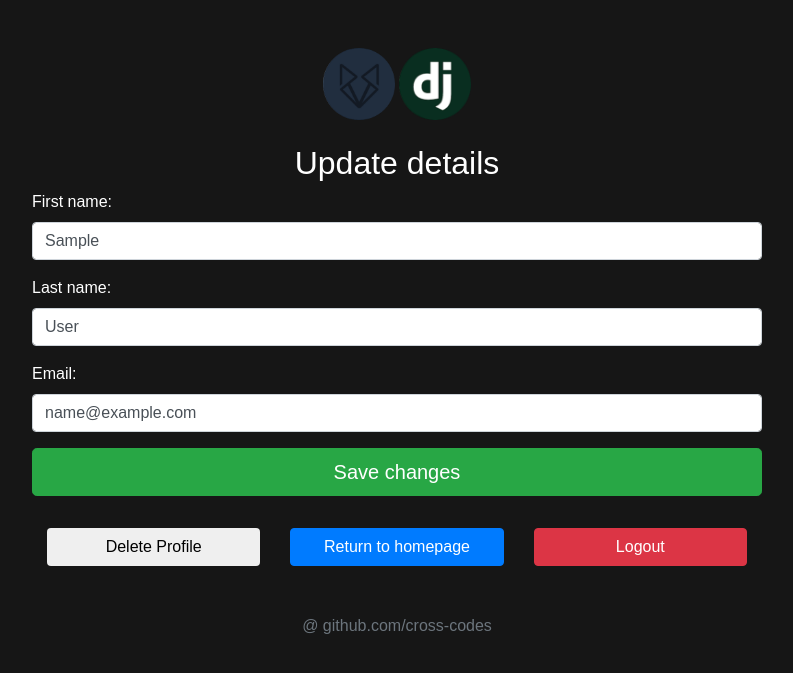
After one commit to cross-codes/Order-management-system, a Django app: page /accounts/userupdate/1 in a window 1280 px wide. The commit adds this page. Shown: the top 673 px of the page, without its empty margins (243-1036 px from the left). Run offline with Django 4.2, Linux system fonts and the light colour scheme; the visitor is signed in with stand-in values (Sample User, id 1); data comes from the database, SQL or seed files in the repository; some libraries are stand-ins or nearby versions; some web fonts are replaced.

Commit message:
Add new features, update documentation
Added a new feature to update or delete user profile
Modified CSS and button positioning for some pages
Update search query to be able to sort by priority tag
Add more explanations to documentation

```diff
--- a/order_management/accounts/forms.py
+++ b/order_management/accounts/forms.py
@@ -53,3 +53,9 @@
             user.save()
 
         return user
+
+
+class UserUpdationForm(forms.ModelForm):
+    class Meta:
+        model = User
+        fields = ["first_name", "last_name", "email"]
--- /dev/null
+++ b/order_management/accounts/templates/update_user.html
@@ -0,0 +1,85 @@
+{% load static %}
+<!DOCTYPE html>
+<html lang="en">
+    <head>
+        <meta charset="UTF-8">
+        <meta http-equiv="X-UA-Compatible" content="IE=edge">
+        <meta name="viewport" content="width=device-width, initial-scale=1.0">
+        <link href="{% static 'css/bootstrap.min.css' %}" rel="stylesheet">
+        <link href="{% static 'css/list_orders.css' %}" rel="stylesheet">
+        <title>Update Order</title>
+    </head>
+    <body style="background-color: #161616;">
+        <div class="container mt-5">
+            <div class="row justify-content-center">
+                <div class="col-md-8">
+                    <div class="text-center">
+                        <img class="mb-4"
+                             src="{% static 'img/banner.png' %}"
+                             alt=""
+                             width="72"
+                             height="72">
+                        <img class="mb-4"
+                             src="{% static 'img/django.png' %}"
+                             alt=""
+                             width="72"
+                             height="72">
+                    </div>
+                    <h2 class="text-center" style="color: #FFFFFF;">Update details</h2>
+                    <form method="post" action="">
+                        {% csrf_token %}
+                        <div class="form-group" style="color: #FFFFFF;">
+                            <label for="{{ form.first_name.id_for_label }}">First name:</label>
+                            <input class="form-control"
+                                   type="text"
+                                   name="{{ form.first_name.name }}"
+                                   value="{{ form.first_name.initial|default:'' }}"
+                                   id="{{ form.first_name.id_for_label }}"
+                                   required>
+                        </div>
+                        <div class="form-group" style="color: #FFFFFF;">
+                            <label for="{{ form.last_name.id_for_label }}">Last name:</label>
+                            <input class="form-control"
+                                   type="text"
+                                   name="{{ form.last_name.name }}"
+                                   value="{{ form.last_name.initial|default:'' }}"
+                                   id="{{ form.last_name.id_for_label }}">
+                        </div>
+                        <div class="form-group" style="color: #FFFFFF;">
+                            <label for="{{ form.email.id_for_label }}">Email:</label>
+                            <input class="form-control"
+                                   type="text"
+                                   name="{{ form.email.name }}"
+                                   value="{{ form.email.initial|default:'' }}"
+                                   id="{{ form.email.id_for_label }}"
+                                   required>
+                        </div>
+                        <button class="btn btn-success btn-lg btn-block" type="submit">Save changes</button>
+                    </form>
+                    <br>
+                    <div class="container mt-2">
+                        <div class="row justify-content-center">
+                            <div class="col-lg-4">
+                                <form method="get" action="{% url 'accounts:remove_user' user.id %}">
+                                    <button class="btn btn-alert btn-block" type="submit">Delete Profile</button>
+                                </form>
+                            </div>
+                            <div class="col-lg-4">
+                                <form method="get" action="{% url 'home' %}">
+                                    <button class="btn btn-primary btn-block home" type="submit">Return to homepage</button>
+                                </form>
+                            </div>
+                            <div class="col-lg-4">
+                                <form method="post" action="{% url 'logout' %}">
+                                    {% csrf_token %}
+                                    <button class="btn btn-danger btn-block" type="submit">Logout</button>
+                                </form>
+                            </div>
+                        </div>
+                    </div>
+                </div>
+            </div>
+        </div>
+        <p class="mt-5 mb-3 text-muted text-center">@ github.com/cross-codes</p>
+    </body>
+</html>
--- a/order_management/accounts/urls.py
+++ b/order_management/accounts/urls.py
@@ -5,4 +5,6 @@
 app_name = "accounts"
 urlpatterns = [
     path("signup/", views.signup, name="signup"),
+    path("userupdate/<int:user_id>", views.update_profile, name="update_profile"),
+    path("removeuser/<int:user_id>", views.remove_user, name="remove_user"),
 ]
--- a/order_management/accounts/views.py
+++ b/order_management/accounts/views.py
@@ -1,5 +1,8 @@
-from django.shortcuts import render, redirect
-from .forms import UserCreationFormCustom
+from django.contrib.auth.decorators import login_required
+from django.contrib.auth.models import User
+from django.http import HttpResponseForbidden
+from django.shortcuts import get_object_or_404, render, redirect
+from .forms import UserCreationFormCustom, UserUpdationForm
 
 
 def signup(request):
@@ -13,3 +16,41 @@
         form = UserCreationFormCustom()
     context = {"form": form}
     return render(request, "signup.html", context)
+
+
+@login_required
+def update_profile(request, user_id):
+    user = get_object_or_404(User, id=user_id)
+
+    if user != request.user:
+        return HttpResponseForbidden(
+            "You cannot edit this user (Reason: Invalid credentials)"
+        )
+
+    if request.method == "POST":
+        form = UserUpdationForm(
+            request.POST,
+            instance=user,
+        )
+        if form.is_valid():
+            form.save()
+            return redirect("home")
+    else:
+        form = UserUpdationForm(
+            instance=user,
+            initial={
+                "First Name": user.first_name,
+                "Last Name": user.last_name,
+                "Email": user.email,
+            },
+        )
+    context = {"form": form}
+    return render(request, "update_user.html", context)
+
+
+@login_required
+def remove_user(request, user_id):
+    user = get_object_or_404(User, id=user_id)
+    if user == request.user:
+        user.delete()
+    return redirect("home")
```
Also changed, not shown: order_management/orders/templates/list_orders.html (+15 -3 lines), order_management/orders/templates/search_results.html (+10 -0 lines), order_management/orders/views.py (+27 -6 lines), order_management/static/css/buttons.css (+16 -3 lines), order_management/templates/home.html (+9 -3 lines), .github/README.md, .github/img/odm-1.png, .github/img/odm-2.png, .github/img/odm-3.png, .github/img/odm-4.png, .github/img/odm-5.png, .github/img/odm-6.png, .github/img/odm-7.png (added).
